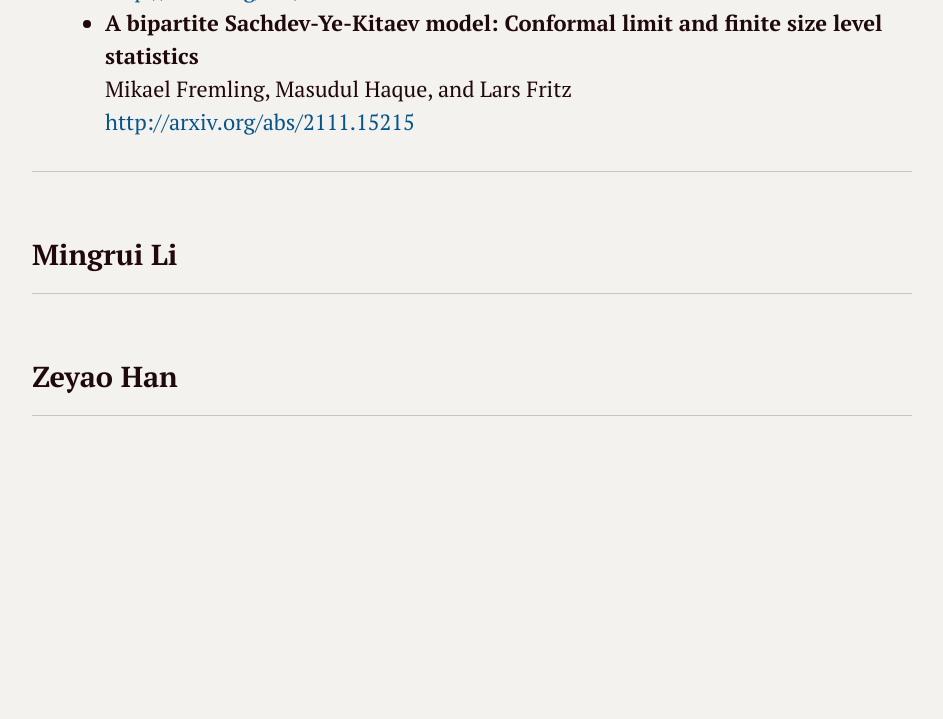
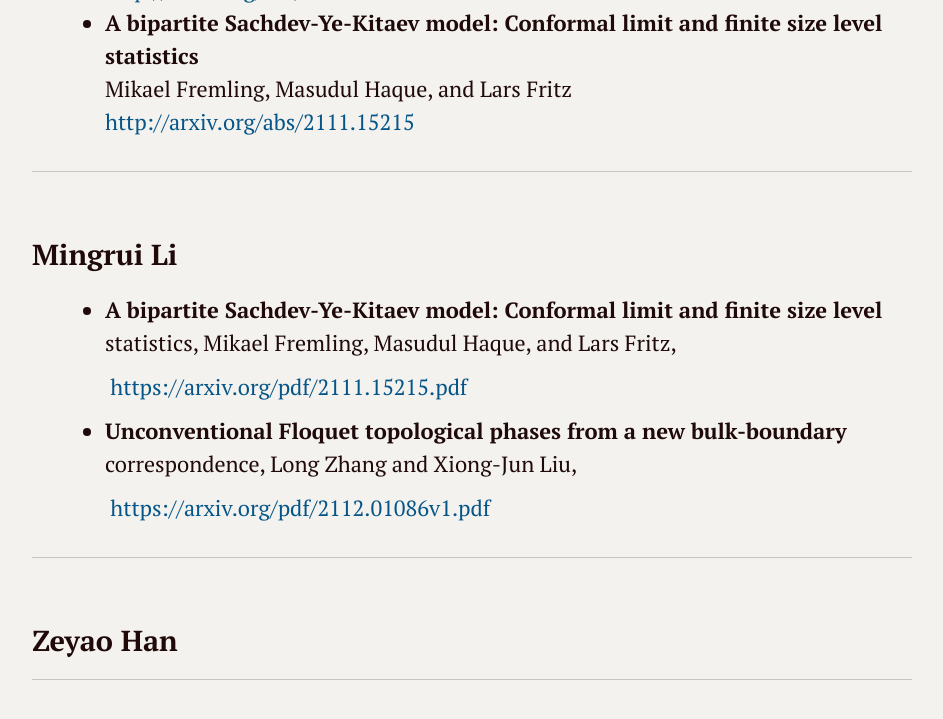
Before and after one commit to xuanzziu/xuanzziu.github.io, a Jekyll site: the page arXiv/week12/index.html, which Jekyll copies as it is, in a window 1280 px wide and 900 px high, scrolled down 4710 px. Shown: the top 719 px of the window, without its empty margins (168-1111 px from the left). Built offline with Jekyll 4.4.1, drawn with Linux system fonts in a browser that asks for light colours; before the commit the page ends 5346 px from its top, so only the background shows below that.

Commit message:
Update index.html

```diff
--- a/arXiv/week12/index.html
+++ b/arXiv/week12/index.html
@@ -828,6 +828,6 @@ input {
 <span>Tian-Cheng Yi, Richard T. Scalettar, and Rubem Mondaini</span>
 <a href='http://arxiv.org/abs/2111.12936' target='_blank' class='url'>http://arxiv.org/abs/2111.12936</a></li><li><strong><span>A bipartite Sachdev-Ye-Kitaev model: Conformal limit and finite size level statistics</span></strong>
 <span>Mikael Fremling, Masudul Haque, and Lars Fritz</span>
-<a href='http://arxiv.org/abs/2111.15215' target='_blank' class='url'>http://arxiv.org/abs/2111.15215</a></li></ul><hr /><h2 id='mingrui-li'><span>Mingrui Li</span></h2><hr /><h2 id='zeyao-han'><span>Zeyao Han</span></h2><hr /><p>&nbsp;</p><p>&nbsp;</p><p>&nbsp;</p></div></div>
+<a href='http://arxiv.org/abs/2111.15215' target='_blank' class='url'>http://arxiv.org/abs/2111.15215</a></li></ul><hr /><h2 id='mingrui-li'><span>Mingrui Li</span></h2><ul><li><p><strong><span>A bipartite Sachdev-Ye-Kitaev model: Conformal limit and finite size level</span></strong><span> statistics, Mikael Fremling, Masudul Haque, and Lars Fritz,</span></p><p><span> </span><a href='https://arxiv.org/pdf/2111.15215.pdf' target='_blank' class='url'>https://arxiv.org/pdf/2111.15215.pdf</a></p></li><li><p><strong><span>Unconventional Floquet topological phases from a new bulk-boundary</span></strong><span> correspondence, Long Zhang and Xiong-Jun Liu,</span></p><p><span> </span><a href='https://arxiv.org/pdf/2112.01086v1.pdf' target='_blank' class='url'>https://arxiv.org/pdf/2112.01086v1.pdf</a></p></li></ul><hr /><h2 id='zeyao-han'><span>Zeyao Han</span></h2><hr /><p>&nbsp;</p><p>&nbsp;</p><p>&nbsp;</p></div></div>
 </body>
 </html>
```
